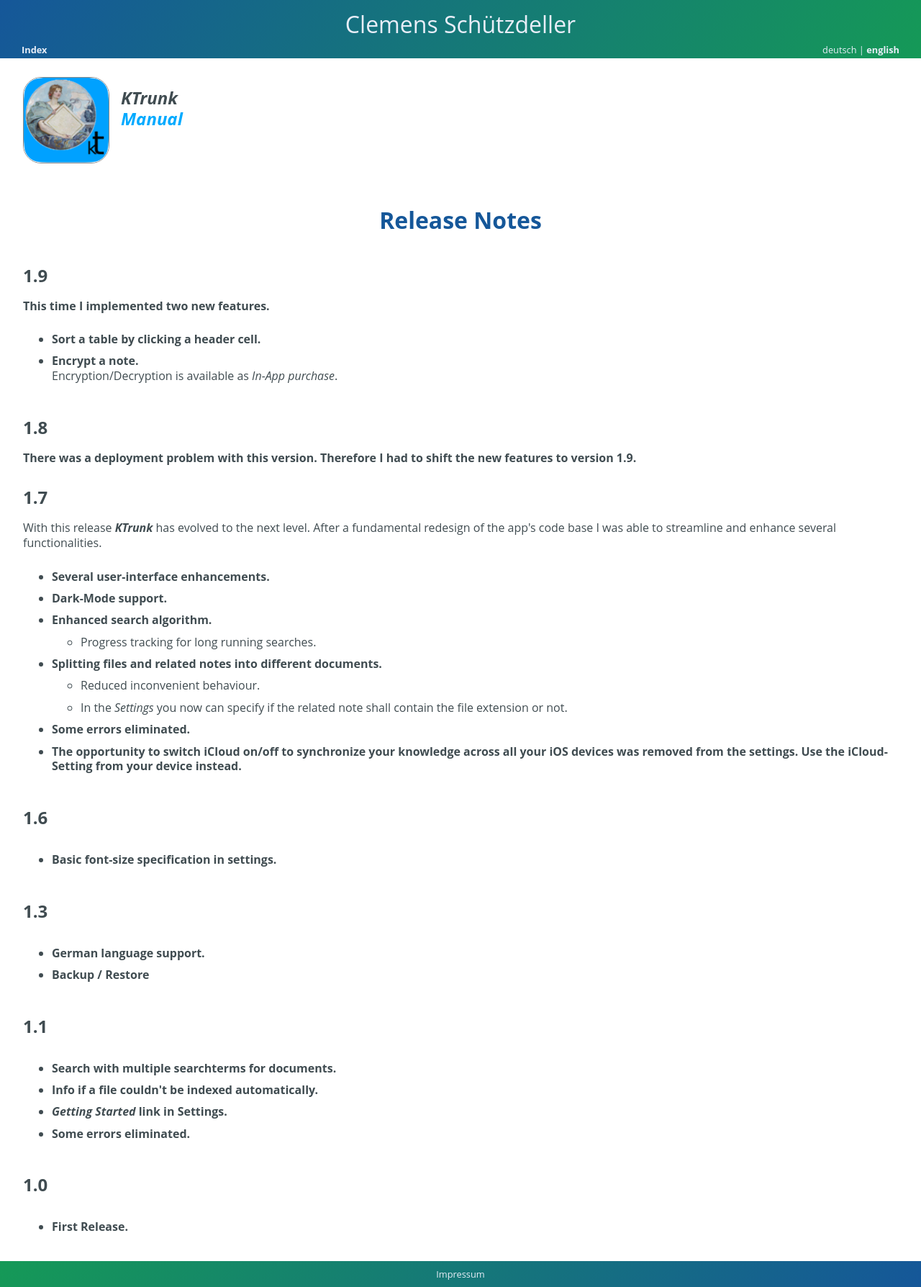
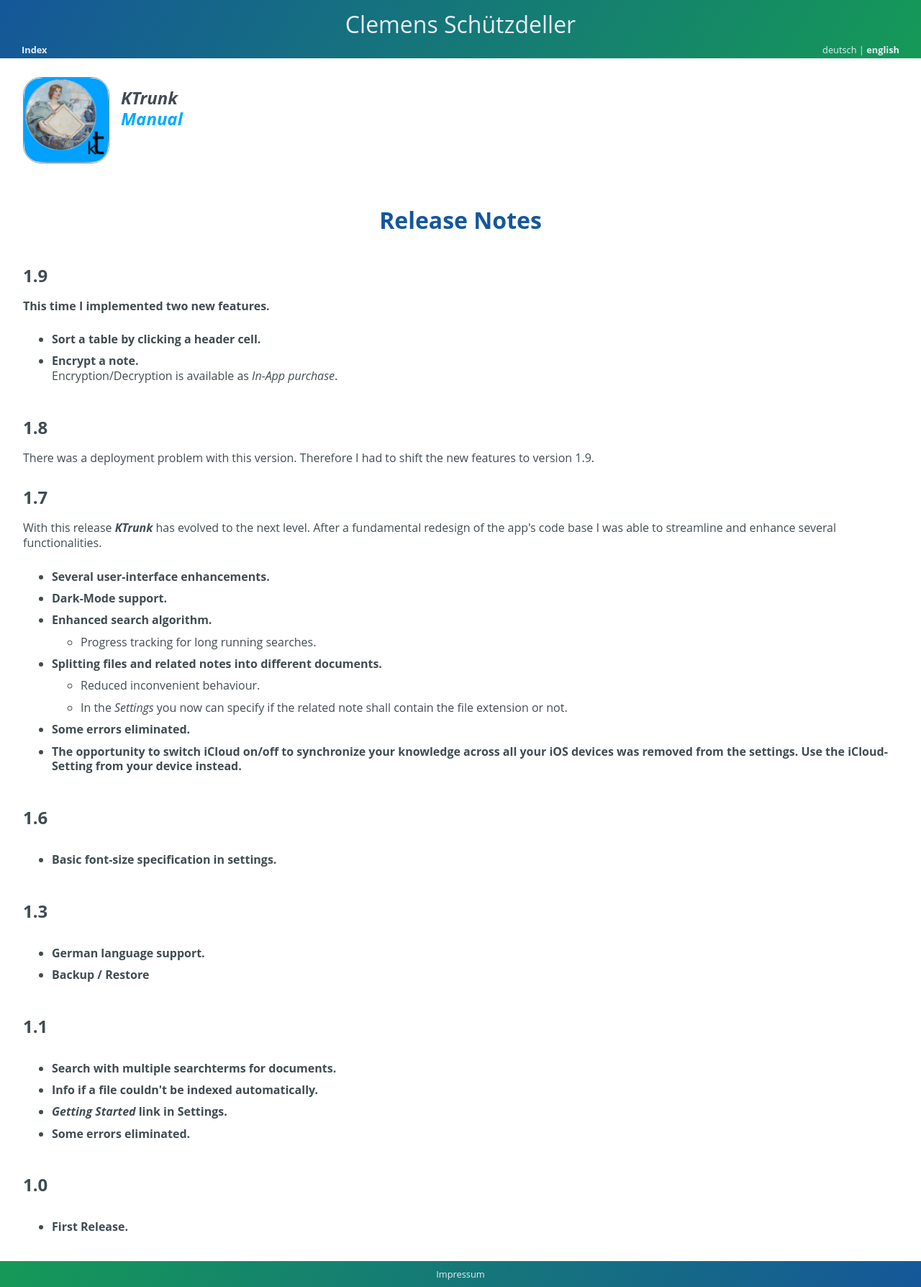
Before and after one commit to cs-LA/home, a Jekyll site: the page built from KTrunk/Manual/ReleaseNotes.md, in a window 1280 px wide. Shown: the whole page at 72% size. Built offline with Jekyll 4.4.1, drawn with Linux system fonts in a browser that asks for light colours; our own code applies the rules of GitHub Pages for plain Markdown files.

Commit message:
Update ReleaseNotes.md

```diff
--- a/KTrunk/Manual/ReleaseNotes.md
+++ b/KTrunk/Manual/ReleaseNotes.md
@@ -32,8 +32,8 @@
 
 <h3>1.8</h3>
 <p>
-  <span class="en"><b>There was a deployment problem with this version. Therefore I had to shift the new features to version 1.9.</b></span>
-  <span class="de"><b>Es gab ein Auslieferungsproblem mit dieser Version. Deshalb konnte ich die neuen Merkmale erst mit Version 1.9 bereitstellen.</b></span>
+  <span class="en">There was a deployment problem with this version. Therefore I had to shift the new features to version 1.9.</span>
+  <span class="de">Es gab ein Auslieferungsproblem mit dieser Version. Deshalb konnte ich die neuen Merkmale erst mit Version 1.9 bereitstellen.</span>
 </p>
 
 <h3>1.7</h3>
```
